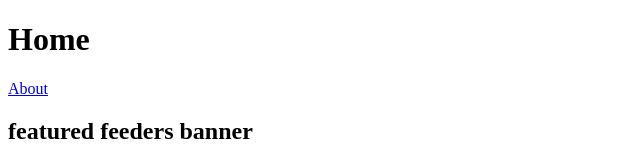
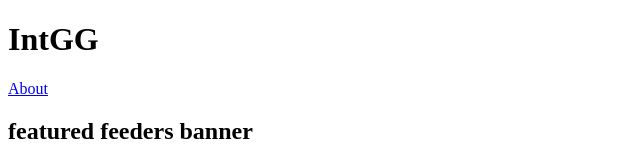
Before and after one commit to allenjp/IntGG, a React app: page / in a window 1280 px wide. Shown: the top 160 px of the page, without its empty margins (0-640 px from the left). Built offline with nearby package versions, Linux system fonts and the light colour scheme; the HTML template or start-up script is replaced by a standard one.

Commit message:
Trying to understand codebase
Making some few changes to the landing page, and mirror OP.GG
style for one search bar, and then directing the user to the
stats page. Pulling recent changes from the master branch.

```diff
--- a/client/pages/Home/Home.jsx
+++ b/client/pages/Home/Home.jsx
@@ -9,9 +9,9 @@ class Home extends React.Component {
   render() {
     return (
       <div>
-        <h1>Home</h1>
+        <h1>IntGG</h1>
         <div>
-          <Link to="/about"> About </Link>
+          <Link to="/about">About</Link>
         </div>
         <Banner />
         <PlayerStats />
--- a/package.json
+++ b/package.json
@@ -6,7 +6,7 @@
   "scripts": {
     "test": "echo \"Error: no test specified\" && exit 1",
     "start": "nodemon server/server.js",
-    "build": "webpack --watch"
+    "build": "webpack --watch --progress --colors"
   },
   "repository": {
     "type": "git",
@@ -19,7 +19,6 @@
   },
   "homepage": "https://github.com/allenjp/IntGG#readme",
   "dependencies": {
-    "auth0-lock": "^10.15.1",
     "express": "^4.15.2",
     "react": "^15.5.4",
     "react-bootstrap": "^0.31.0",
```
Also changed, not shown: client/pages/About/About.jsx (line endings or trailing spaces).
